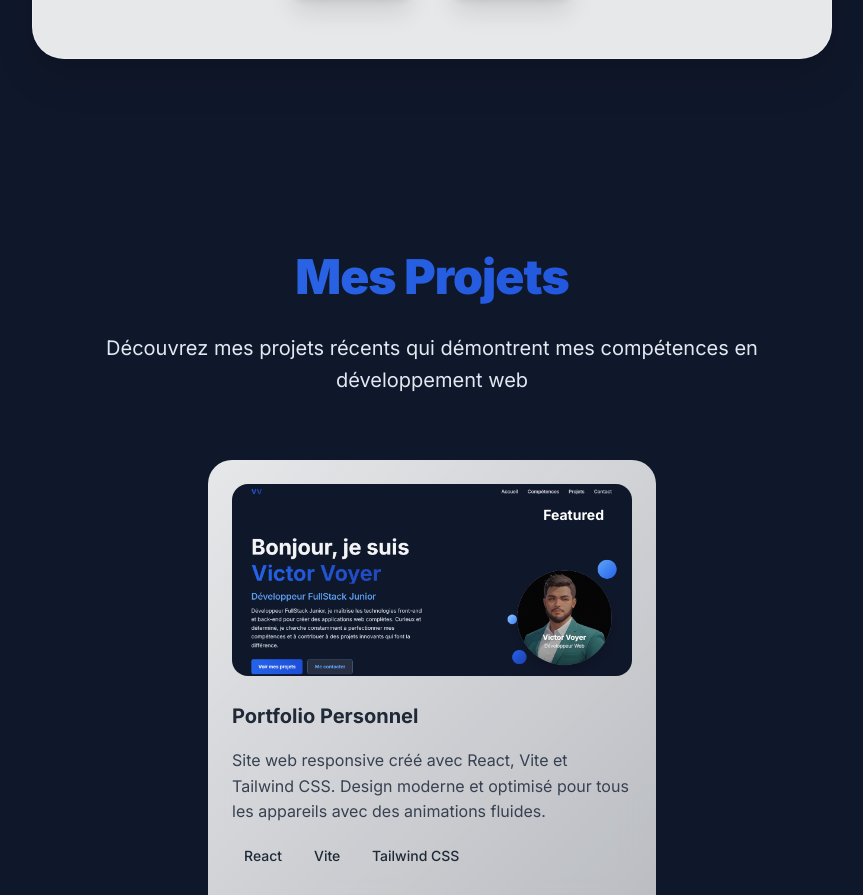
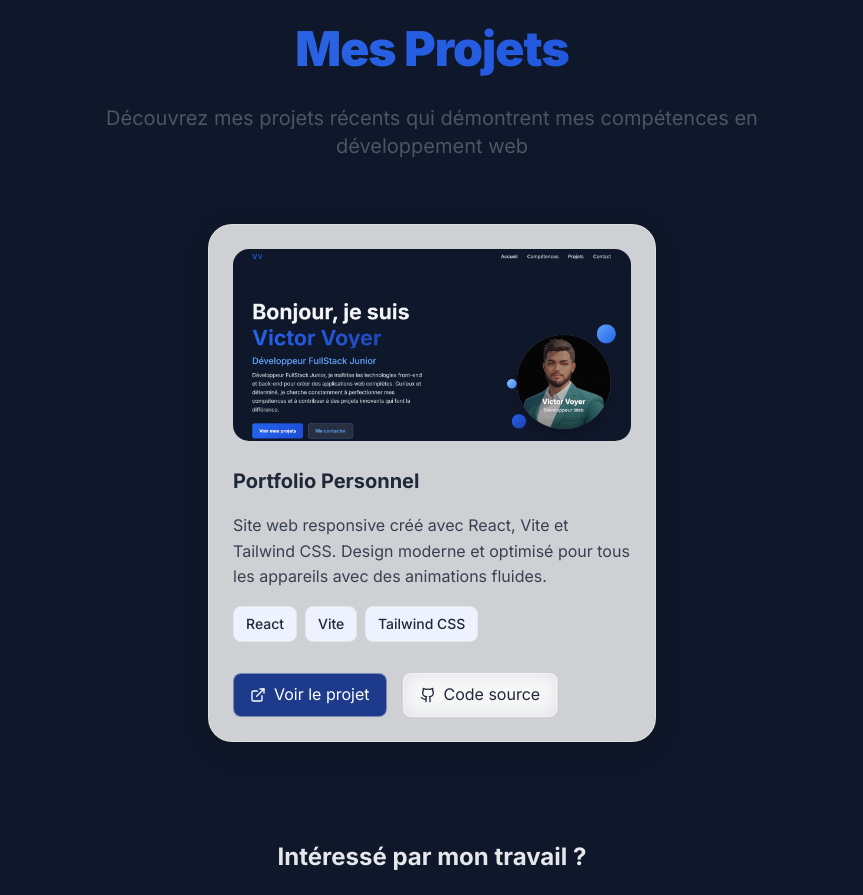
Before and after one commit to Victor-Voyer/Portfolio-2025, a React (Vite) app: page / in a window 1280 px wide. Shown: the part 1883-2778 px from the top of the page, without its empty margins (208-1071 px from the left). Built offline with nearby package versions, Linux system fonts and the light colour scheme.

Commit message:
update : CSS of projects

```diff
--- a/src/components/Projects.jsx
+++ b/src/components/Projects.jsx
@@ -4,6 +4,7 @@ import portfolioImage from '../assets/images/projects/portfolio.png'
 import '../styles/Projects.css'
 
 const Projects = () => {
+
 
   const projects = [
     {
@@ -14,7 +15,7 @@ const Projects = () => {
       technologies: ['React', 'Vite', 'Tailwind CSS'],
       github: 'https://github.com/Victor-Voyer/Portfolio-2025',
       demo: '#',
-      featured: true
+      featured: false
     },
   ]
 
@@ -29,7 +30,7 @@ const Projects = () => {
       <div className="projects-container">
         <div className="projects-header">
           <h2 className="projects-title">Mes Projets</h2>
-          <p className="projects-subtitle">
+          <p className="text-xl text-gray-600 max-w-3xl mx-auto">
             Découvrez mes projets récents qui démontrent mes compétences en développement web
           </p>
         </div>
@@ -41,6 +42,8 @@ const Projects = () => {
               key={project.id}
               className={`project-card group ${project.featured ? 'featured' : ''}`}
             >
+              {/* Hover Effect */}
+              <div className="project-hover-overlay" />
               {/* Project Image */}
               <div className="project-image-container">
                 <div className="project-image">
@@ -94,8 +97,7 @@ const Projects = () => {
                 </div>
               </div>
 
-              {/* Hover Effect */}
-              <div className="project-hover-overlay" />
+
             </div>
           ))}
           </div>
--- a/src/styles/Projects.css
+++ b/src/styles/Projects.css
@@ -250,7 +250,7 @@
   transition: transform 0.3s ease;
 }
 
-.project-card:hover .project-image {
+.project-image:hover {
   transform: scale(1.02);
 }
 
@@ -264,14 +264,20 @@
 
 .project-featured-badge {
   position: absolute;
-  top: 1rem;
-  right: 1rem;
-  background: linear-gradient(90deg, var(--primary-500), var(--accent-500));
-  color: white;
-  padding: 0.25rem 0.75rem;
-  border-radius: 9999px;
-  font-size: 0.875rem;
-  font-weight: 700;
+  top: 0.75rem;
+  right: 0.75rem;
+  background: rgba(30, 58, 138, 0.9);
+  backdrop-filter: blur(8px);
+  color: #ffffff;
+  padding: 0.375rem 0.875rem;
+  border-radius: 0.75rem;
+  font-size: 0.8rem;
+  font-weight: 600;
+  border: 1px solid rgba(255, 255, 255, 0.2);
+  box-shadow: 0 4px 12px rgba(30, 58, 138, 0.3);
+  text-transform: uppercase;
+  letter-spacing: 0.5px;
+  z-index: 10;
 }
 
 /* Project Content */
@@ -288,10 +294,6 @@
   transition: color 0.3s ease;
 }
 
-.project-card:hover .project-title {
-  color: var(--primary-600);
-}
-
 .project-description {
   color: #374151;
   line-height: 1.6;
@@ -305,16 +307,17 @@
 }
 
 .tech-tag {
-  padding: 0.25rem 0.75rem;
-  background: linear-gradient(90deg, var(--primary-200), var(--accent-200));
+  padding: 0.35rem 0.75rem;
+  background: #eef2ff;
   color: #1f2937;
-  border-radius: 9999px;
+  border-radius: 0.5rem;
   font-size: 0.875rem;
   font-weight: 500;
-  border: 1px solid var(--primary-300);
+  border: 1px solid #e5e7eb;
   opacity: 0;
   animation: techTagIn 0.4s ease-out forwards;
 }
+
 
 .tech-tag:nth-child(1) { animation-delay: 0.8s; }
 .tech-tag:nth-child(2) { animation-delay: 0.9s; }
@@ -340,12 +343,14 @@
 }
 
 .project-link.primary {
-  background: linear-gradient(90deg, var(--primary-600), var(--primary-700));
-  color: white;
+  background-color: #1e3a8a;
+  backdrop-filter: blur(10px);
+  border: 1px solid rgba(255, 255, 255, 0.4);
+  color: #ffffff;
 }
 
 .project-link.primary:hover {
-  background: linear-gradient(90deg, var(--primary-700), var(--primary-800));
+  background-color: #172554;
   transform: scale(1.05);
 }
 
@@ -385,24 +390,29 @@
 }
 
 .cta-card {
-  background: rgba(255, 255, 255, 0.1);
-  backdrop-filter: blur(10px);
-  border: 1px solid rgba(255, 255, 255, 0.2);
+  background: transparent;
+  border: none;
   border-radius: 1.5rem;
   padding: 2rem;
   max-width: 32rem;
   margin: 0 auto;
+  box-shadow: none;
+}
+
+.cta-card:hover {
+  transform: none;
+  box-shadow: none;
 }
 
 .cta-title {
   font-size: 1.5rem;
   font-weight: 700;
-  color: #1f2937;
+  color: #e5e7eb;
   margin-bottom: 1rem;
 }
 
 .cta-description {
-  color: #374151;
+  color: #cbd5e1;
   margin-bottom: 1.5rem;
 }
 
@@ -430,12 +440,12 @@
 }
 
 .btn-primary {
-  background: linear-gradient(135deg, var(--primary-600), var(--accent-600));
-  color: white;
+  background-color: #1e3a8a; /* bleu foncé cohérent */
+  color: #ffffff;
 }
 
 .btn-primary:hover {
-  background: linear-gradient(135deg, var(--primary-700), var(--accent-700));
+  background-color: #172554; /* plus sombre au hover */
   transform: translateY(-2px);
 }
 
--- a/src/styles/Skills.css
+++ b/src/styles/Skills.css
@@ -38,7 +38,7 @@
 }
 
 .skills-container {
-  width: 65%;
+  width: 90%;
   margin: 0 auto;
   padding: 0 16px;
   position: relative;
@@ -47,7 +47,7 @@
 
 .skills-title-container {
   text-align: center;
-  margin-bottom: 80px;
+  margin-bottom: 50px;
 }
 
 .skills-title {
@@ -132,6 +132,7 @@
   box-shadow:
     0 10px 25px rgba(59, 130, 246, 0.15),
     0 4px 10px rgba(0, 0, 0, 0.1);
+  transform: scale(1.1);
 }
 
 .skill-icon-container {
```
